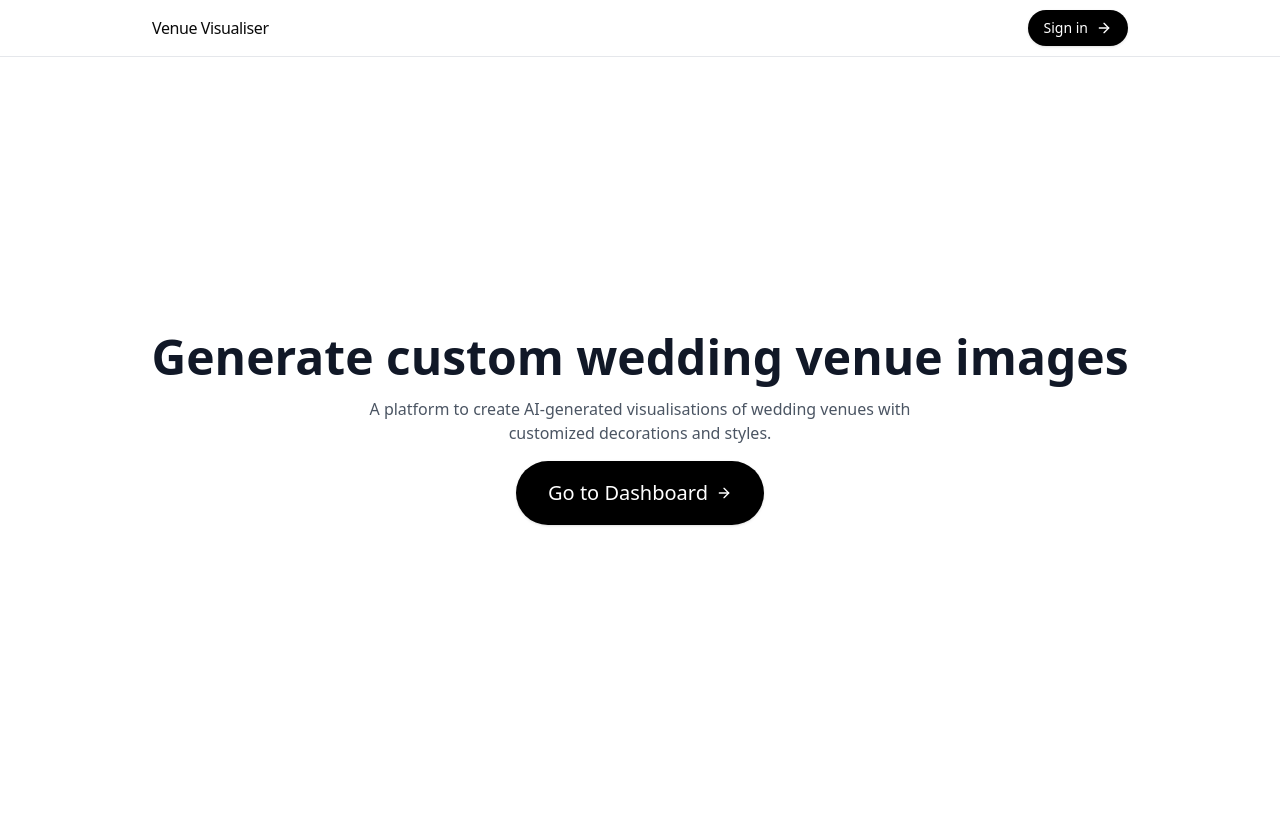
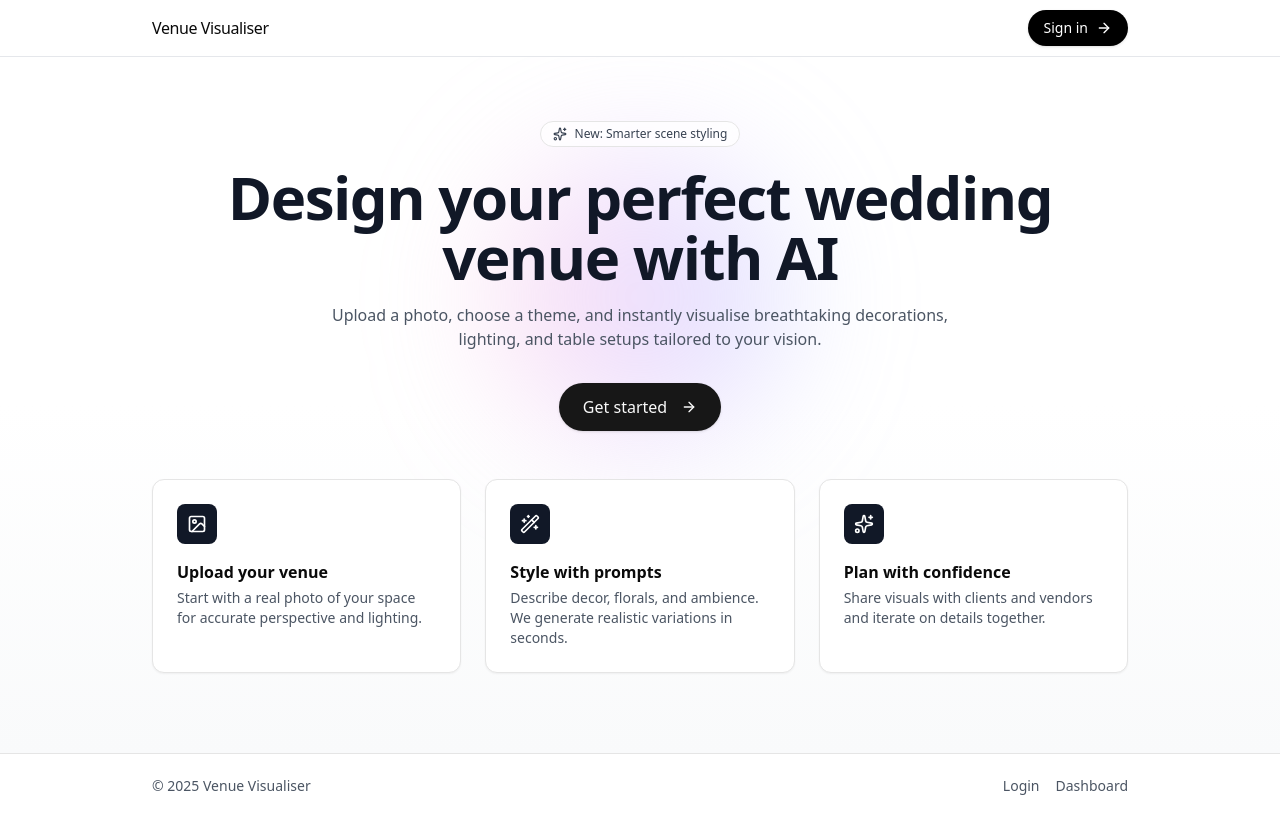
Before and after one commit to mustafaj17/venue_visualiser, a Next.js app: page / in a window 1280 px wide. Built offline with nearby package versions, Linux system fonts and the light colour scheme; no server answers.

Commit message:
some copy on landing page

```diff
--- a/app/page.tsx
+++ b/app/page.tsx
@@ -1,34 +1,95 @@
 import Link from "next/link";
 import { Button } from "@/components/ui/button";
 import Navbar from "@/components/navbar";
-import { ArrowRight } from "lucide-react";
+import { ArrowRight, Sparkles, Image as ImageIcon, Wand2 } from "lucide-react";
 
 export default function Home() {
   return (
     <>
+      <div className='flex min-h-screen flex-col'>
         <Navbar />
-      <main className='relative flex min-h-[calc(100vh-56px)] flex-col items-center justify-center'>
-        <div className='flex flex-col items-center text-center space-y-4 px-4'>
-          <h1 className='text-3xl md:text-5xl font-bold text-gray-900'>
-            Generate custom wedding venue images
+        <main className='relative flex-1'>
+          {/* Background gradient and decorative blur */}
+          <div className='pointer-events-none absolute inset-0 -z-10'>
+            <div className='absolute inset-0 bg-gradient-to-b from-white via-white to-gray-50' />
+            <div className='absolute left-1/2 top-24 h-72 w-72 -translate-x-1/2 rounded-full bg-gradient-to-r from-pink-300/40 via-purple-300/40 to-indigo-300/40 blur-3xl' />
+          </div>
+
+          {/* Hero */}
+          <section className='mx-auto max-w-5xl px-6 pt-16 pb-12 text-center'>
+            <div className='inline-flex items-center gap-2 rounded-full border bg-white/70 px-3 py-1 text-xs text-gray-700 backdrop-blur'>
+              <Sparkles className='h-3.5 w-3.5' />
+              <span>New: Smarter scene styling</span>
+            </div>
+            <h1 className='mt-5 text-4xl font-bold tracking-tight text-gray-900 md:text-6xl'>
+              Design your perfect wedding venue with AI
             </h1>
-          <p className='max-w-xl text-gray-600'>
-            A platform to create AI-generated visualisations of wedding venues
-            with customized decorations and styles.
+            <p className='mx-auto mt-4 max-w-2xl text-gray-600'>
+              Upload a photo, choose a theme, and instantly visualise
+              breathtaking decorations, lighting, and table setups tailored to
+              your vision.
             </p>
-          <div>
-            <Button
-              asChild
-              className='text-xl rounded-full bg-black text-white font-medium px-8 py-8 hover:bg-gray-900 transition'
-            >
+            <div className='mt-8 flex flex-col items-center justify-center gap-3 sm:flex-row'>
+              <Button asChild className='rounded-full px-6 py-6 text-base'>
                 <Link href='/dashboard'>
-                Go to Dashboard
-                <ArrowRight />
+                  Get started
+                  <ArrowRight className='ml-1.5 h-4 w-4' />
                 </Link>
               </Button>
             </div>
+          </section>
+
+          {/* Features */}
+          <section className='mx-auto max-w-5xl px-6 pb-20'>
+            <div className='grid grid-cols-1 gap-6 md:grid-cols-3'>
+              <div className='rounded-xl border bg-white p-6 shadow-sm'>
+                <div className='flex h-10 w-10 items-center justify-center rounded-lg bg-gray-900 text-white'>
+                  <ImageIcon className='h-5 w-5' />
                 </div>
+                <h3 className='mt-4 font-semibold'>Upload your venue</h3>
+                <p className='mt-1 text-sm text-gray-600'>
+                  Start with a real photo of your space for accurate perspective
+                  and lighting.
+                </p>
+              </div>
+              <div className='rounded-xl border bg-white p-6 shadow-sm'>
+                <div className='flex h-10 w-10 items-center justify-center rounded-lg bg-gray-900 text-white'>
+                  <Wand2 className='h-5 w-5' />
+                </div>
+                <h3 className='mt-4 font-semibold'>Style with prompts</h3>
+                <p className='mt-1 text-sm text-gray-600'>
+                  Describe decor, florals, and ambience. We generate realistic
+                  variations in seconds.
+                </p>
+              </div>
+              <div className='rounded-xl border bg-white p-6 shadow-sm'>
+                <div className='flex h-10 w-10 items-center justify-center rounded-lg bg-gray-900 text-white'>
+                  <Sparkles className='h-5 w-5' />
+                </div>
+                <h3 className='mt-4 font-semibold'>Plan with confidence</h3>
+                <p className='mt-1 text-sm text-gray-600'>
+                  Share visuals with clients and vendors and iterate on details
+                  together.
+                </p>
+              </div>
+            </div>
+          </section>
         </main>
+        {/* Footer */}
+        <footer className='border-t bg-white/60 backdrop-blur'>
+          <div className='mx-auto flex h-16 max-w-5xl items-center justify-between px-6 text-sm text-gray-600'>
+            <span>© {new Date().getFullYear()} Venue Visualiser</span>
+            <div className='flex gap-4'>
+              <Link href='/sign-in' className='hover:text-gray-900'>
+                Login
+              </Link>
+              <Link href='/dashboard' className='hover:text-gray-900'>
+                Dashboard
+              </Link>
+            </div>
+          </div>
+        </footer>
+      </div>
     </>
   );
 }
```
Lines whose indentation alone changed are shown as unchanged.
